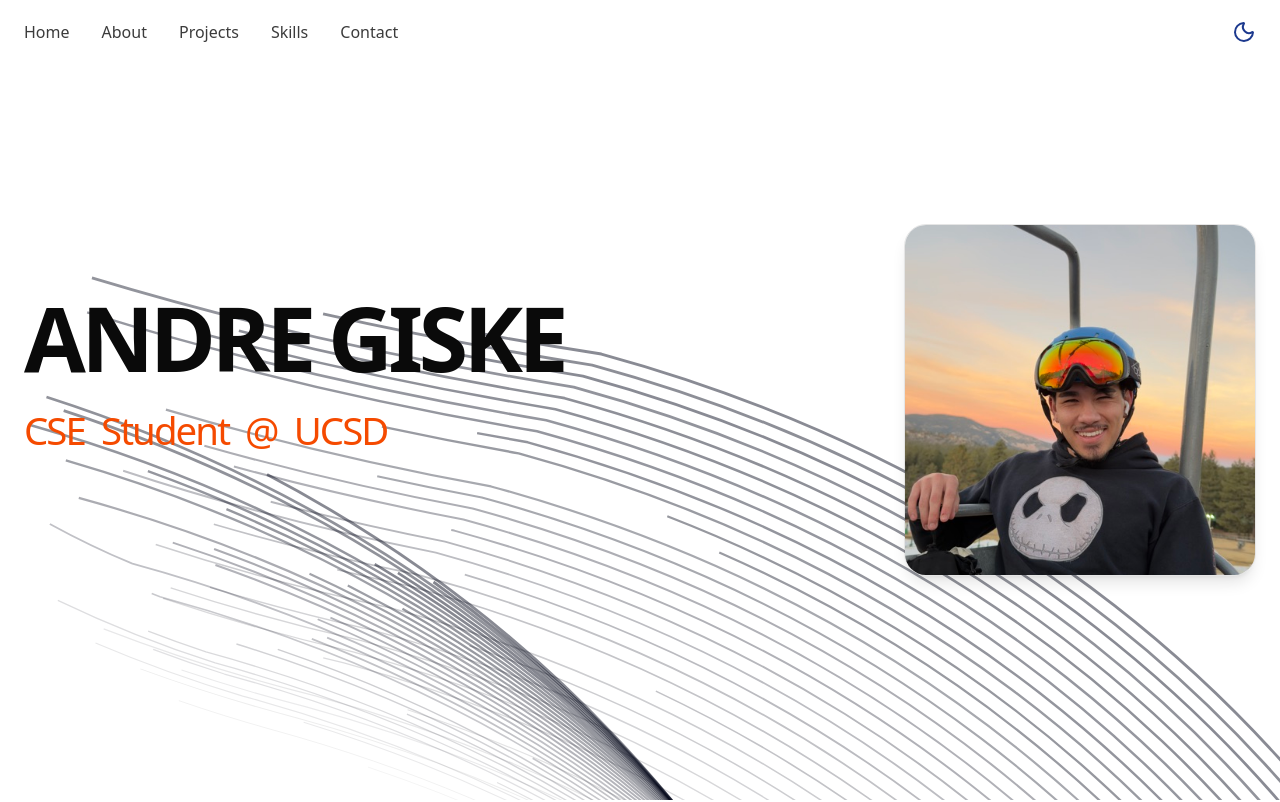
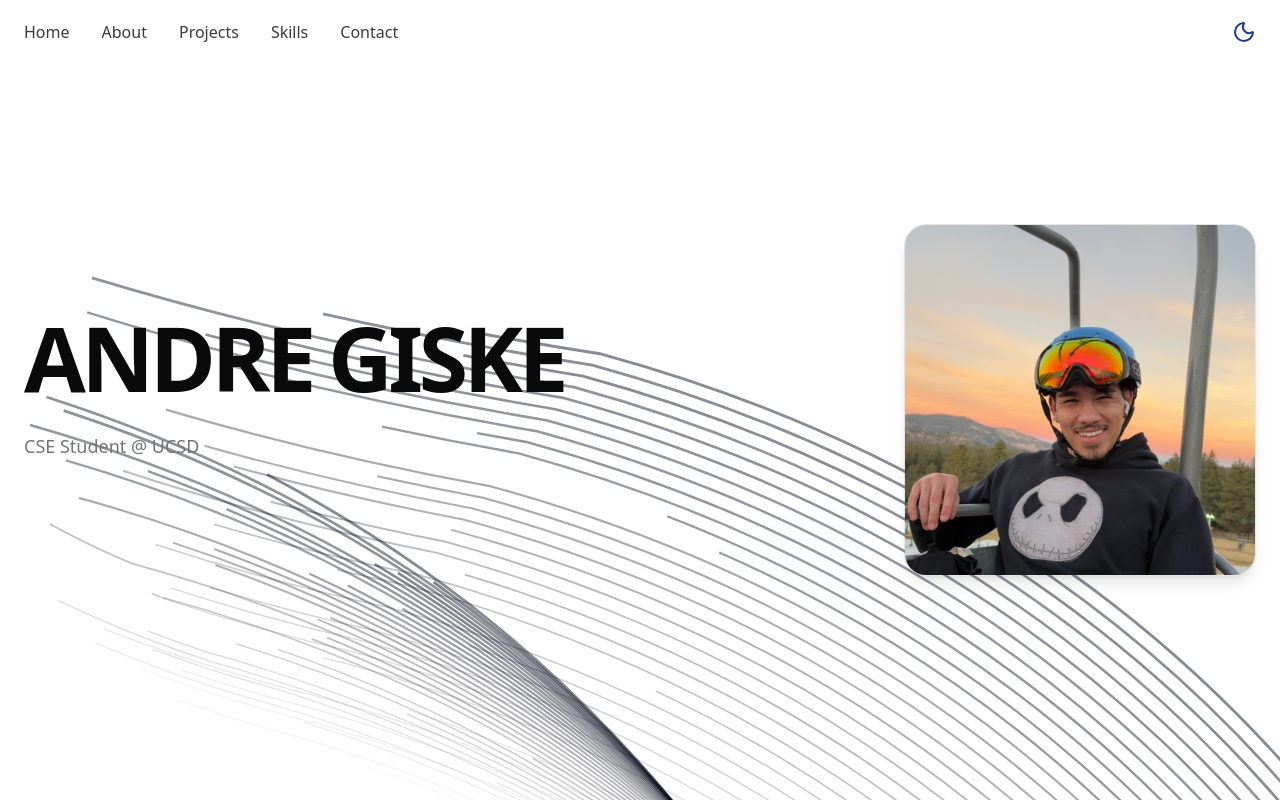
Before and after one commit to dregiske/portfolio, a React (Vite) app: page / in a window 1280 px wide. Shown: the top 802 px of the page. Built offline with nearby package versions, Linux system fonts and the light colour scheme.

Commit message:
subtitle refactored

```diff
--- a/src/components/ui/HeroSubtitle.tsx
+++ b/src/components/ui/HeroSubtitle.tsx
@@ -1,6 +1,5 @@
 import { motion, useScroll, useTransform } from "framer-motion";
 import { useRef } from "react";
-import { HERO_SUBTITLE } from "@/constants/theme";
 
 type HeroSubtitleProps = {
   subtitle: string;
@@ -9,7 +8,6 @@ type HeroSubtitleProps = {
 
 export function HeroSubtitle({ subtitle, className = "" }: HeroSubtitleProps) {
   const ref = useRef<HTMLDivElement>(null);
-  const words = subtitle.split(" ");
 
   const { scrollYProgress } = useScroll({
     target: ref,
@@ -21,30 +19,12 @@ export function HeroSubtitle({ subtitle, className = "" }: HeroSubtitleProps) {
 
   return (
     <div ref={ref} className={className}>
-      <motion.div style={{ opacity, y }}>
-        <h1 className="mb-8 tracking-tighter leading-[0.95] text-[clamp(1rem,3vw,3rem)]">
-          {words.map((word, wordIndex) => (
-            <span key={wordIndex} className="inline-block mr-4 last:mr-0">
-              {word.split("").map((letter, letterIndex) => (
-                <motion.span
-                  key={`${wordIndex}-${letterIndex}`}
-                  initial={{ y: 50, opacity: 0 }}
-                  animate={{ y: 0, opacity: 1 }}
-                  transition={{
-                    delay: wordIndex * 0.1 + letterIndex * 0.03,
-                    type: "spring",
-                    stiffness: 150,
-                    damping: 25,
-                  }}
-                  className={`inline-block ${HERO_SUBTITLE.color}`}
-                >
-                  {letter}
-                </motion.span>
-              ))}
-            </span>
-          ))}
-        </h1>
-      </motion.div>
+      <motion.p
+        style={{ opacity, y }}
+        className="max-w-md text-lg leading-relaxed text-muted-foreground"
+      >
+        {subtitle}
+      </motion.p>
     </div>
   );
 }
```
